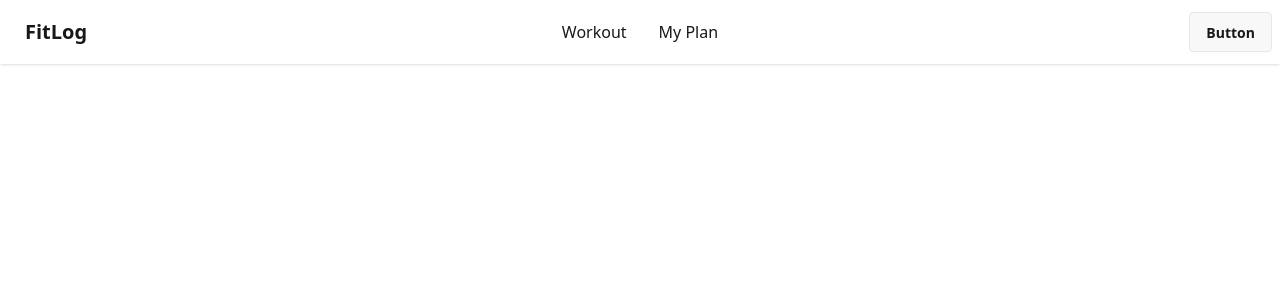
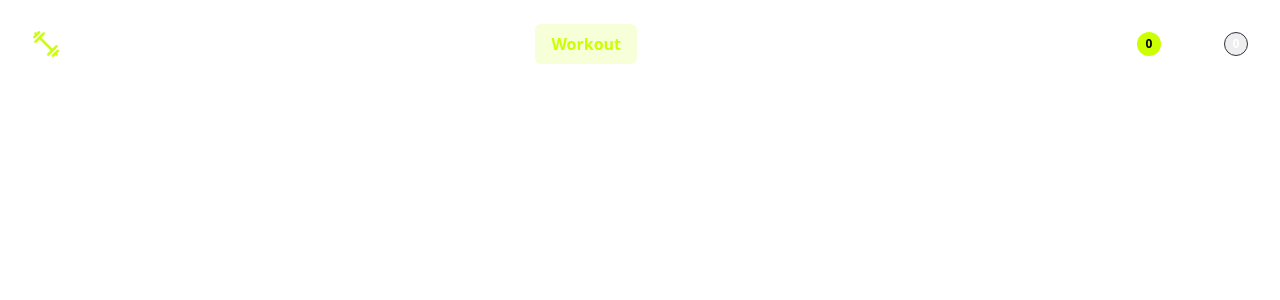
Before and after one commit to ArifsCreative/Ph-A6-Fit-Log, a Next.js app: page / in a window 1280 px wide. Shown: the top 300 px of the page. Built offline with nearby package versions, Linux system fonts and the light colour scheme.

Commit message:
Navbar created

```diff
--- a/src/components/Navbar.tsx
+++ b/src/components/Navbar.tsx
@@ -1,20 +1,45 @@
+import Image from "next/image";
 import React from "react";
+import Logo from "@/assets/logo.png";
 
 const Navbar = () => {
   return (
-    <nav>
-      <div className="navbar bg-base-100 shadow-sm">
-        <div className="navbar-start">
-          <a className="btn btn-ghost text-xl">FitLog</a>
+    <nav className="navbar bg-base-100 px-6 py-6 text-white md:px-8">
+      <div className="navbar-start">
+        <div className="flex gap-2 items-center text-xl font-bold">
+          <Image src={Logo} alt="" />
+          FITLOG
         </div>
-        <div className="navbar-center">
-          <div className="flex gap-8">
-            <a href="" className="font-medium">Workout</a>
-            <a href="" className="font-medium">My Plan</a>
+      </div>
+      <div className="navbar-center">
+        <div className="flex gap-4">
+          <a
+            href="#"
+            className="rounded-md bg-[#CCFF00]/15  px-4 py-2 font-bold text-[#CCFF00]"
+          >
+            Workout
+          </a>
+          <a href="" className="px-4 py-2 font-medium">
+            My Plan
+          </a>
+        </div>
+      </div>
+
+      <div className="navbar-end">
+        <div className="flex items-center gap-4">
+          <div className="flex items-center gap-2 text-sm font-medium text-white">
+            <span>Plan</span>
+            <span className="flex h-6 w-6 items-center justify-center rounded-full bg-[#CCFF00] text-xs font-bold text-black">
+              0
+            </span>
           </div>
-        </div>
-        <div className="navbar-end">
-          <a className="btn">Button</a>
+
+          <div className="flex items-center gap-2 text-sm font-medium text-white">
+            <span>Saved</span>
+            <span className="flex h-6 w-6 items-center justify-center rounded-full border border-[#2D313B]  bg-base-300 text-xs font-bold text-white">
+              0
+            </span>
+          </div>
         </div>
       </div>
     </nav>
```
Also changed, not shown: src/assets/banner.png (added), src/assets/logo.png (added).
